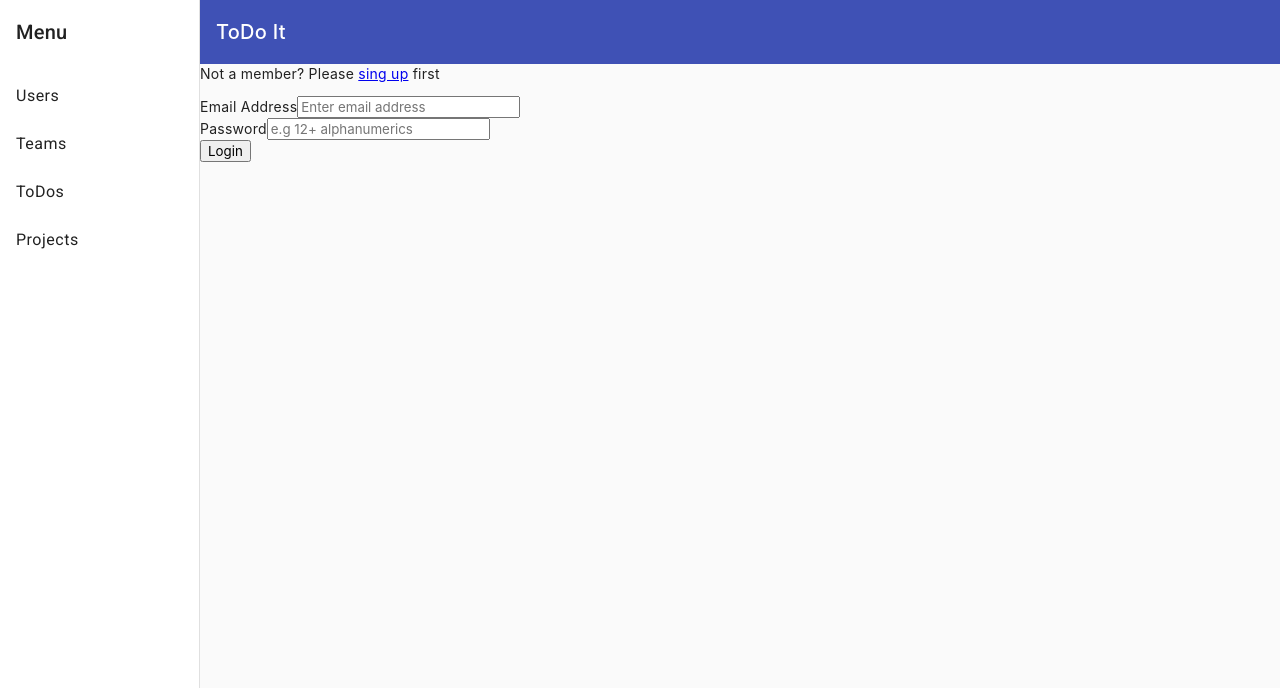
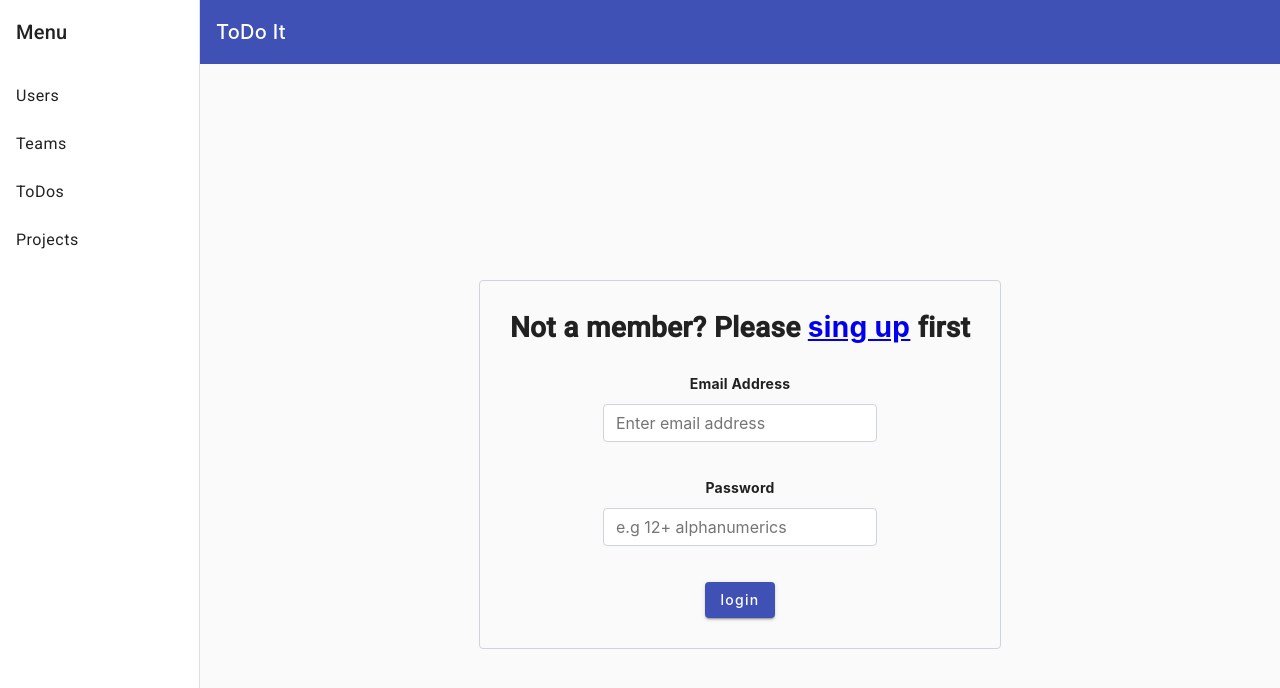
Before and after one commit to unifr-digits/todo-it, an Angular app in the folder angular-project/: page /login in a window 1280 px wide. Shown: the top 688 px of the page. Built offline with nearby package versions, Linux system fonts and the light colour scheme.

Commit message:
better looking signup and login

```diff
--- a/angular-project/src/app/navbar/navbar.component.html
+++ b/angular-project/src/app/navbar/navbar.component.html
@@ -12,8 +12,7 @@
       <a mat-list-item routerLink="/app-user" routerLinkActive="activebutton" ariaCurrentWhenActive="page">Users</a>
       <a mat-list-item routerLink="/app-team" routerLinkActive="activebutton" ariaCurrentWhenActive="page">Teams</a>
       <a mat-list-item routerLink="/app-task" routerLinkActive="activebutton" ariaCurrentWhenActive="page">ToDos</a>
-      <a mat-list-item routerLink="/app-project" routerLinkActive="activebutton" ariaCurrentWhenActive="page"
-        >Projects</a
+      <a mat-list-item routerLink="/app-project" routerLinkActive="activebutton" ariaCurrentWhenActive="page">Projects</a
       >
     </mat-nav-list>
   </mat-sidenav>
--- a/angular-project/src/app/user-login/user-login.component.css
+++ b/angular-project/src/app/user-login/user-login.component.css
@@ -0,0 +1,58 @@
+.row {
+    display: flex;
+    justify-content: center;
+    align-items: center;
+    height: 100vh;
+  }
+
+  .box {
+    max-width: 600px;
+    border: 1px solid #ced4da;
+    border-radius: .25rem;
+    padding: 30px;
+    text-align: center;
+  }
+
+  h2 {
+    font-size: 28px;
+    margin-bottom: 30px;
+    font-weight: bold;
+  }
+
+  label {
+    font-weight: bold;
+    display: block;
+    margin-bottom: 10px;
+  }
+
+  .form-control {
+    border: 1px solid #ced4da;
+    border-radius: .25rem;
+    padding: .375rem .75rem;
+    font-size: 1rem;
+    line-height: 1.5;
+    color: #495057;
+    background-color: #fff;
+    background-clip: padding-box;
+    margin-bottom: 20px;
+  }
+
+  .form-group {
+    margin-bottom: 1rem;
+  }
+
+  .alert {
+    margin-top: 20px;
+  }
+
+  .btn-default {
+    color: #fff;
+    background-color: #007bff;
+    border-color: #007bff;
+  }
+
+  .btn-default:hover {
+    color: #fff;
+    background-color: #0069d9;
+    border-color: #0062cc;
+  }
--- a/angular-project/src/app/user-login/user-login.component.html
+++ b/angular-project/src/app/user-login/user-login.component.html
@@ -1,8 +1,8 @@
 <div class="row">
-    <div class="col-12 col-md-8">
-      <p class="lead">Not a member? Please
+    <div class="box">
+      <h2 class="lead">Not a member? Please
         <a routerLink="/signup">sing up</a> first
-      </p>
+      </h2>
       <form (ngSubmit)="onLoginSubmit()">
         <div role="alert" *ngIf="formError" class="alert alert-danger">
           {{ formError }}
@@ -19,8 +19,7 @@
            name="password" placeholder="e.g 12+ alphanumerics"
           [(ngModel)]="credentials.password">
         </div>
-        <button type="submit" role="button" class="btn btn-default">
-        Login</button>
+        <button mat-raised-button color="primary">login</button>
       </form>
     </div>
   </div>
--- a/angular-project/src/app/user-signup/user-signup.component.css
+++ b/angular-project/src/app/user-signup/user-signup.component.css
@@ -0,0 +1,58 @@
+.row {
+    display: flex;
+    justify-content: center;
+    align-items: center;
+    height: 100vh;
+  }
+
+  .box {
+    max-width: 600px;
+    border: 1px solid #ced4da;
+    border-radius: .25rem;
+    padding: 30px;
+    text-align: center;
+  }
+
+  h2 {
+    font-size: 28px;
+    margin-bottom: 30px;
+    font-weight: bold;
+  }
+
+  label {
+    font-weight: bold;
+    display: block;
+    margin-bottom: 10px;
+  }
+
+  .form-control {
+    border: 1px solid #ced4da;
+    border-radius: .25rem;
+    padding: .375rem .75rem;
+    font-size: 1rem;
+    line-height: 1.5;
+    color: #495057;
+    background-color: #fff;
+    background-clip: padding-box;
+    margin-bottom: 20px;
+  }
+
+  .form-group {
+    margin-bottom: 1rem;
+  }
+
+  .alert {
+    margin-top: 20px;
+  }
+
+  .btn-primary {
+    color: #fff;
+    background-color: #007bff;
+    border-color: #007bff;
+  }
+
+  .btn-primary:hover {
+    color: #fff;
+    background-color: #0069d9;
+    border-color: #0062cc;
+  }
--- a/angular-project/src/app/user-signup/user-signup.component.html
+++ b/angular-project/src/app/user-signup/user-signup.component.html
@@ -1,7 +1,7 @@
 <div class="row">
-    <div class="col-12 col-md-8">
-      <p class="lead">Already a member? Please <a routerLink="/login">
-      log in</a> instead</p>
+    <div class="box">
+      <h2 class="lead">Already a member? Please <a routerLink="/login">
+      log in</a> instead</h2>
       <form (submit)="onSignupSubmit()">
         <div role="alert" *ngIf="formError" class="alert alert-danger">
         {{ formError }}</div>
@@ -22,8 +22,7 @@
           name="password" placeholder="e.g 12+ alphanumerics"
           [(ngModel)]="credentials.password">
         </div>
-        <button type="submit" role="button" class="btn
-        btn-primary">Signup</button>
+        <button mat-raised-button color="primary">Signup</button>
       </form>
     </div>
   </div>
```
Also changed, not shown: 1 other file (tests, documents, lock files or other folders).
